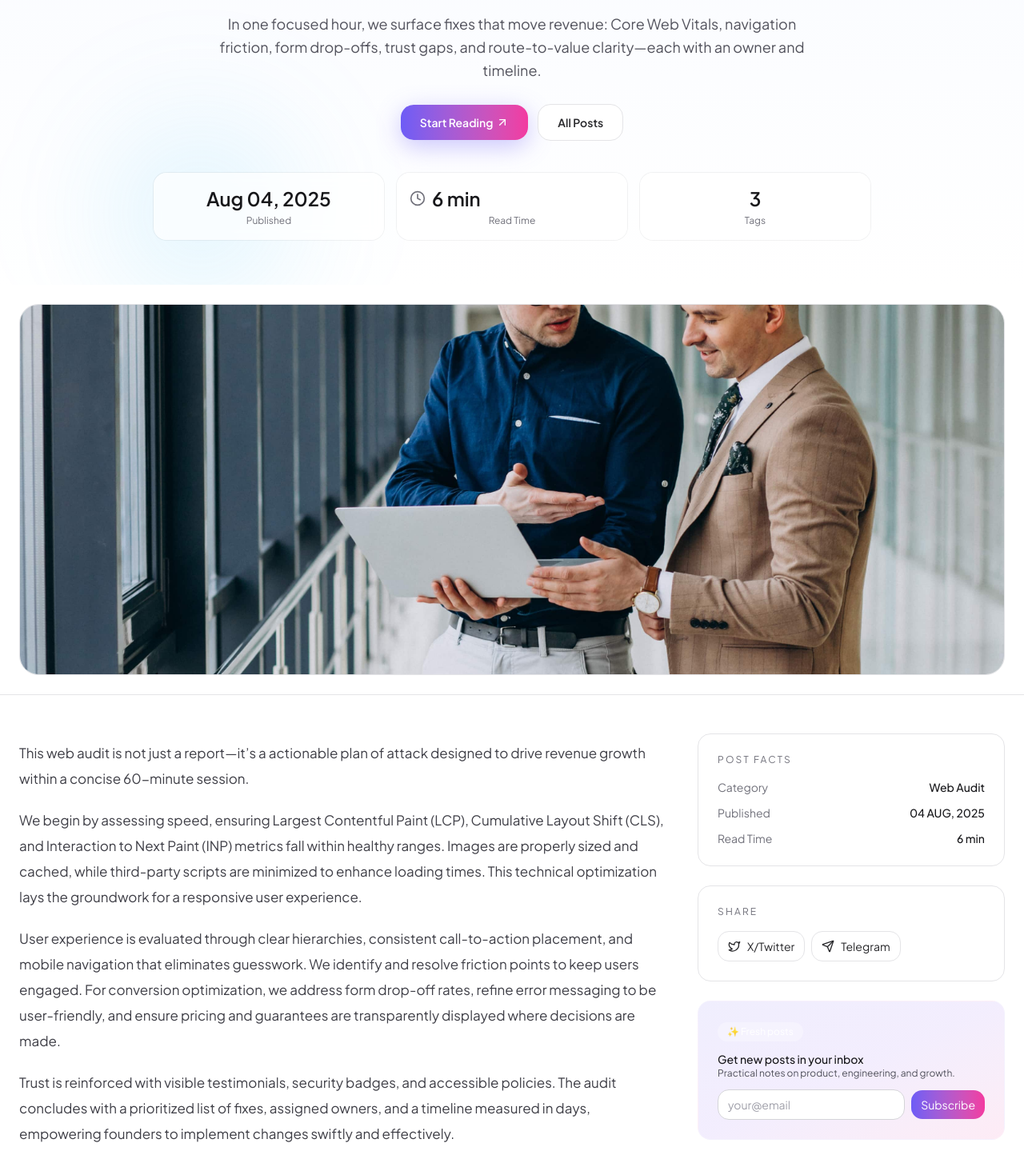
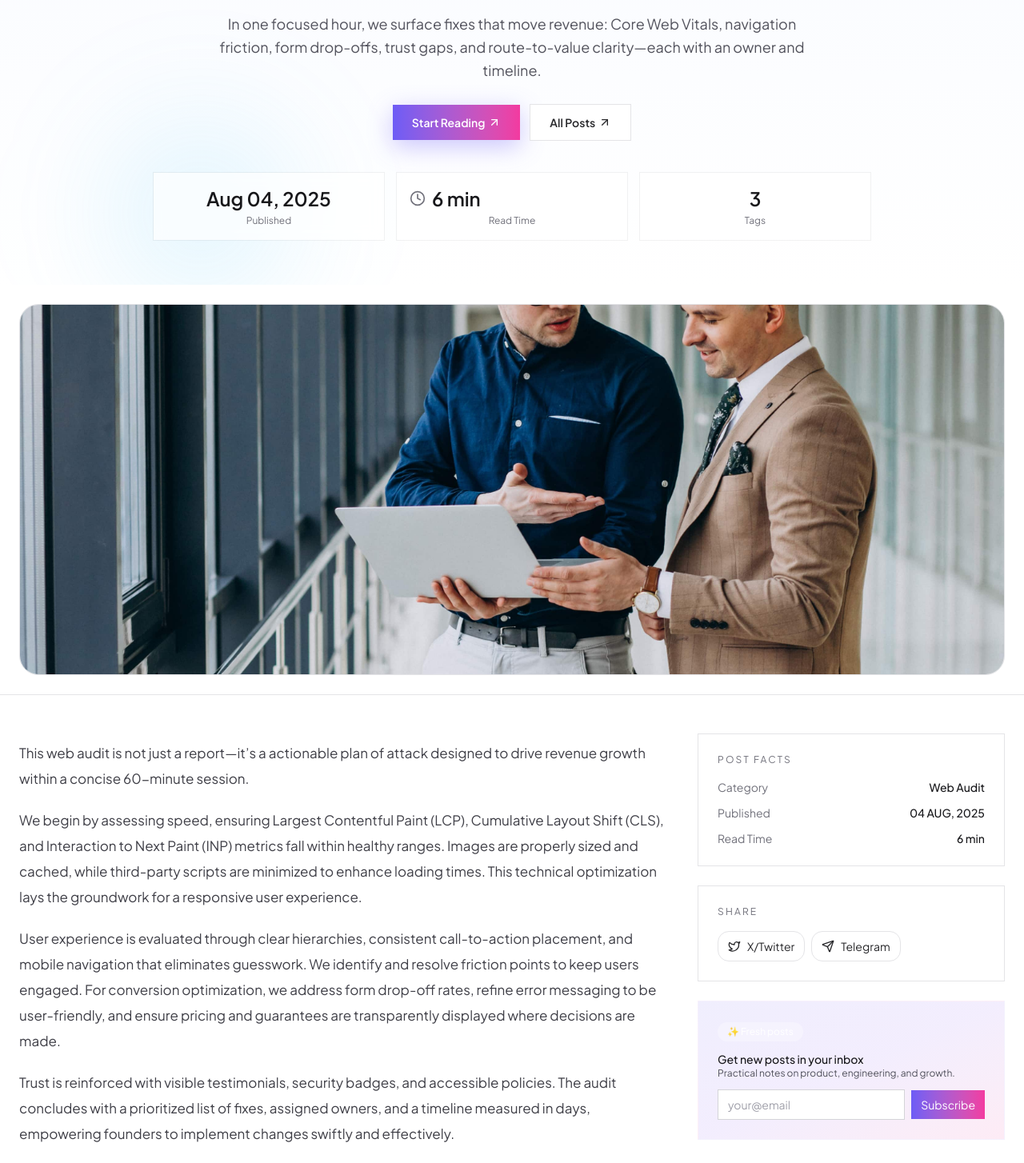
Before and after one commit to moofazzel/aptecode, a Next.js app: page /blog/60-minute-web-audit-for-founders in a window 1280 px wide. Shown: the part 520-1974 px from the top of the page at 80% size. Built offline with nearby package versions, Linux system fonts and the light colour scheme; a web font is replaced by a local one.

Commit message:
build error solved and border rounded fixed

```diff
--- a/src/app/blog/[slug]/ArticleView.tsx
+++ b/src/app/blog/[slug]/ArticleView.tsx
@@ -171,15 +171,15 @@ export default function ArticleView({ post }: { post: Blog }) {
           >
             <a
               href="#read"
-              className="inline-flex items-center justify-center rounded-2xl bg-gradient-to-r from-[#6D5CF6] to-[#F33AA0] px-6 py-3 text-white text-sm font-semibold shadow-[0_8px_30px_rgba(109,92,246,0.35)] hover:opacity-95 transition"
+              className="inline-flex items-center justify-center bg-gradient-to-r from-[#6D5CF6] to-[#F33AA0] px-6 py-3 text-white text-sm font-semibold shadow-[0_8px_30px_rgba(109,92,246,0.35)] hover:opacity-95 transition"
             >
               Start Reading <ArrowUpRight className="ml-1 h-4 w-4" />
             </a>
             <Link
               href="/blog"
-              className="inline-flex items-center justify-center rounded-2xl border border-zinc-200 bg-white px-6 py-3 text-sm font-semibold text-zinc-800 hover:bg-zinc-50"
+              className="inline-flex items-center justify-center border border-zinc-200 bg-white px-6 py-3 text-sm font-semibold text-zinc-800 hover:bg-zinc-50"
             >
-              All Posts
+              All Posts <ArrowUpRight className="ml-1 h-4 w-4" />
             </Link>
           </motion.div>
 
@@ -190,7 +190,7 @@ export default function ArticleView({ post }: { post: Blog }) {
             transition={{ duration: 0.6, ease: "easeOut", delay: 0.28 }}
             className="mx-auto mt-10 grid w-full max-w-4xl grid-cols-3 gap-4"
           >
-            <li className="rounded-2xl bg-white/70 px-4 py-4 text-sm text-zinc-700 ring-1 ring-black/5 backdrop-blur">
+            <li className="rouded-xl bg-white/70 px-4 py-4 text-sm text-zinc-700 ring-1 ring-black/5 backdrop-blur">
               <div className="text-2xl font-semibold text-zinc-900">
                 {new Date(post.updatedAt || post.date).toLocaleDateString(
                   undefined,
@@ -203,14 +203,14 @@ export default function ArticleView({ post }: { post: Blog }) {
               </div>
               <div className="mt-1 text-xs text-zinc-500">Published</div>
             </li>
-            <li className="rounded-2xl bg-white/70 px-4 py-4 text-sm text-zinc-700 ring-1 ring-black/5 backdrop-blur">
+            <li className="rouded-xl bg-white/70 px-4 py-4 text-sm text-zinc-700 ring-1 ring-black/5 backdrop-blur">
               <div className="flex items-center gap-2 text-2xl font-semibold text-zinc-900">
                 <Clock className="h-5 w-5 text-zinc-500" />
                 {readingMins} min
               </div>
               <div className="mt-1 text-xs text-zinc-500">Read Time</div>
             </li>
-            <li className="rounded-2xl bg-white/70 px-4 py-4 text-sm text-zinc-700 ring-1 ring-black/5 backdrop-blur">
+            <li className="rouded-xl bg-white/70 px-4 py-4 text-sm text-zinc-700 ring-1 ring-black/5 backdrop-blur">
               <div className="text-2xl font-semibold text-zinc-900">
                 {post.tags?.length ?? 0}
               </div>
@@ -268,7 +268,7 @@ export default function ArticleView({ post }: { post: Blog }) {
 
               <div className="mt-10 h-px bg-zinc-200" />
               <div className="mt-8 flex items-center gap-4">
-                <div className="relative h-12 w-12 overflow-hidden rounded-2xl bg-gradient-to-r from-indigo-500 to-pink-500 text-white flex items-center justify-center font-bold">
+                <div className="relative h-12 w-12 overflow-hidden rounded-full bg-gradient-to-r from-indigo-500 to-pink-500 text-white flex items-center justify-center font-bold">
                   {post.authorInfo?.avatarUrl ? (
                     <Image
                       src={post.authorInfo.avatarUrl}
@@ -297,7 +297,7 @@ export default function ArticleView({ post }: { post: Blog }) {
               <div className="sticky top-24 space-y-6">
                 {/* TOC */}
                 {toc.length > 0 && (
-                  <div className="rounded-2xl border border-zinc-200 bg-white p-6">
+                  <div className="rouded-xl border border-zinc-200 bg-white p-6">
                     <div className="text-xs uppercase tracking-[0.18em] text-zinc-500">
                       ON THIS PAGE
                     </div>
@@ -320,7 +320,7 @@ export default function ArticleView({ post }: { post: Blog }) {
                 )}
 
                 {/* Quick facts */}
-                <div className="rounded-2xl border border-zinc-200 bg-white p-6">
+                <div className="rouded-xl border border-zinc-200 bg-white p-6">
                   <div className="text-xs uppercase tracking-[0.18em] text-zinc-500">
                     POST FACTS
                   </div>
@@ -362,7 +362,7 @@ export default function ArticleView({ post }: { post: Blog }) {
                 </div>
 
                 {/* Share */}
-                <div className="rounded-2xl border border-zinc-200 bg-white p-6">
+                <div className="rouded-xl border border-zinc-200 bg-white p-6">
                   <div className="text-xs uppercase tracking-[0.18em] text-zinc-500">
                     SHARE
                   </div>
@@ -387,7 +387,7 @@ export default function ArticleView({ post }: { post: Blog }) {
                 </div>
 
                 {/* Newsletter */}
-                <div className="rounded-2xl border border-white/20 bg-gradient-to-br from-[#6D5CF6]/10 via-[#8A54F7]/10 to-[#F33AA0]/10 backdrop-blur-sm p-6">
+                <div className="rouded-xl border border-white/20 bg-gradient-to-br from-[#6D5CF6]/10 via-[#8A54F7]/10 to-[#F33AA0]/10 backdrop-blur-sm p-6">
                   <div className="inline-flex items-center gap-2 bg-white/30 rounded-full px-3 py-1 text-white text-xs">
                     ✨ Fresh posts
                   </div>
@@ -404,9 +404,9 @@ export default function ArticleView({ post }: { post: Blog }) {
                     <input
                       type="email"
                       placeholder="your@email"
-                      className="w-full rounded-xl border border-zinc-300 bg-white px-3 py-2 text-sm text-zinc-800 placeholder-zinc-400 outline-none focus:ring-2 focus:ring-indigo-200"
+                      className="w-full border border-zinc-300 bg-white px-3 py-2 text-sm text-zinc-800 placeholder-zinc-400 outline-none focus:ring-2 focus:ring-indigo-200"
                     />
-                    <button className="rounded-xl bg-gradient-to-r from-[#6D5CF6] to-[#F33AA0] px-3 py-2 text-sm text-white hover:from-[#5c4ee8] hover:to-[#e23197] transition">
+                    <button className="bg-gradient-to-r from-[#6D5CF6] to-[#F33AA0] px-3 py-2 text-sm text-white hover:from-[#5c4ee8] hover:to-[#e23197] transition">
                       Subscribe
                     </button>
                   </form>
--- a/src/app/blog/[slug]/page.tsx
+++ b/src/app/blog/[slug]/page.tsx
@@ -1,54 +1,43 @@
 // src/app/blog/[slug]/page.tsx
-import type { Metadata } from "next";
+import type { Metadata, ResolvingMetadata } from "next";
 import { notFound } from "next/navigation";
-import { blogPosts } from "../../../../data/blogs";
 import ArticleView from "./ArticleView";
 
+// Your data (named export)
+import { blogPosts } from "../../../../data/blogs";
+
+// Derive the post type from the array
 type Blog = (typeof blogPosts)[number];
 
 function getBySlug(slug: string): Blog | undefined {
-  return blogPosts.find((p) => p.slug === slug);
+  return blogPosts.find((p: Blog) => p.slug === slug);
 }
 
 export async function generateStaticParams() {
-  return blogPosts.map((b) => ({ slug: b.slug }));
+  return blogPosts.map((b: Blog) => ({ slug: b.slug }));
 }
 
-export async function generateMetadata({
-  params,
-}: {
-  params: { slug: string };
-}): Promise<Metadata> {
-  const post = getBySlug(params.slug);
+export async function generateMetadata(
+  { params }: { params: Promise<{ slug: string }> },
+  _parent: ResolvingMetadata
+): Promise<Metadata> {
+  const { slug } = await params;
+  const post = getBySlug(slug);
   if (!post) return {};
-  const url = `/blog/${post.slug}`;
   return {
     title: post.title,
     description:
-      post.excerpt ??
-      "Insights on product, engineering, and growth from the Aptecode team.",
-    openGraph: {
-      title: post.title,
-      description:
-        post.excerpt ??
-        "Insights on product, engineering, and growth from the Aptecode team.",
-      url,
-      type: "article",
-      images: post.image ? [{ url: post.image }] : undefined,
-    },
-    twitter: {
-      card: "summary_large_image",
-      title: post.title,
-      description:
-        post.excerpt ??
-        "Insights on product, engineering, and growth from the Aptecode team.",
-      images: post.image ? [post.image] : undefined,
-    },
+      post.excerpt ?? "Insights on product, engineering, and growth.",
   };
 }
 
-export default function Page({ params }: { params: { slug: string } }) {
-  const post = getBySlug(params.slug);
+export default async function Page({
+  params,
+}: {
+  params: Promise<{ slug: string }>;
+}) {
+  const { slug } = await params;
+  const post = getBySlug(slug);
   if (!post) notFound();
   return <ArticleView post={post} />;
 }
```
Lines whose indentation alone changed are shown as unchanged.
